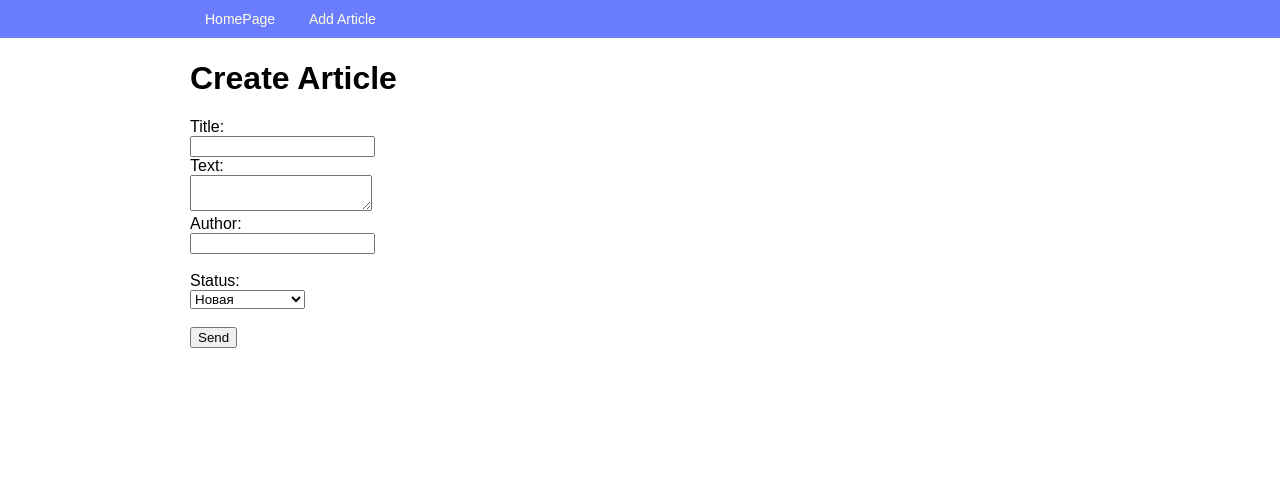
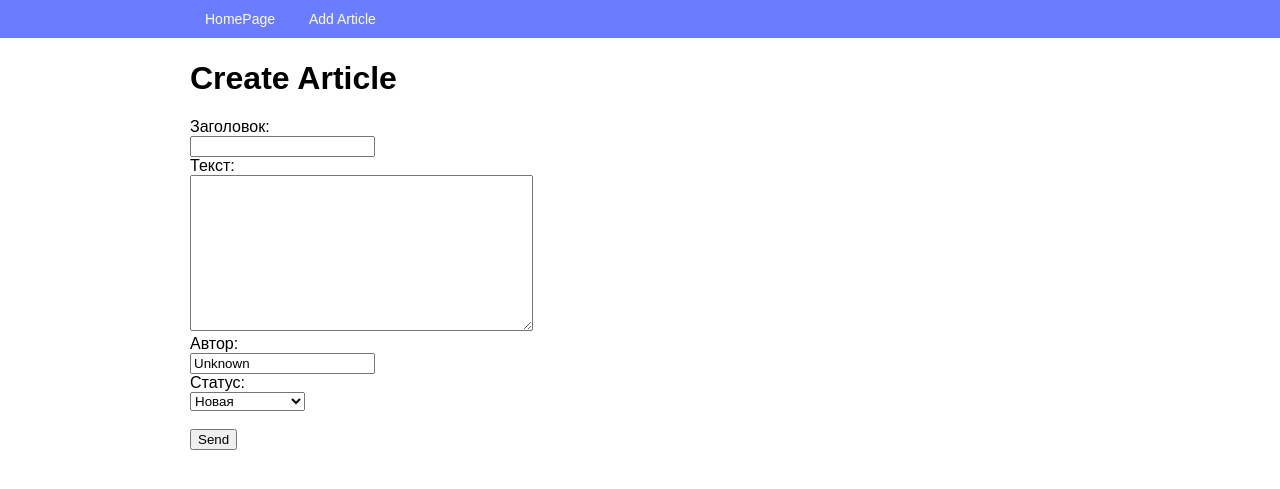
Before and after one commit to Colorados/Hello_Django_45_Articles, a Django app: page /articles/add/ in a window 1280 px wide. Shown: the top 489 px of the page. Run offline with Django 3.2, Linux system fonts and the light colour scheme.

Commit message:
Добавлены формы для вывода разметки

```diff
--- /dev/null
+++ b/source/webapp/forms.py
@@ -0,0 +1,11 @@
+from django import forms
+from .models import STATUS_CHOICES
+
+default_status = STATUS_CHOICES[0][0]
+
+
+class ArticleForm(forms.Form):
+    title = forms.CharField(max_length=200, required=True, label='Заголовок')
+    text = forms.CharField(max_length=3000, required=True, label='Текст', widget=forms.Textarea)
+    author = forms.CharField(max_length=40, required=True, label='Автор', initial='Unknown')
+    status = forms.ChoiceField(choices=STATUS_CHOICES, required=True, label='Статус', initial=default_status)
--- a/source/webapp/static/css/style.css
+++ b/source/webapp/static/css/style.css
@@ -53,5 +53,6 @@ body {
 .error {
     margin-top: 0px;
     font-size: 10px;
+    font-weight: bold;
     color: red;
 }
--- a/source/webapp/templates/article_create.html
+++ b/source/webapp/templates/article_create.html
@@ -7,27 +7,46 @@
     <form action="{% url 'article_create' %}" method="post">
         {% csrf_token %}
 
-        <label>Title:</label><br/>
-        <input type="text" name="title"/><br/>
+{#        {{ form.as_p }}#}
+{#        {{ form.as_table }}#}
+{#        {{ form.as_ul }}#}
 
-        <label>Text:</label><br/>
-        <textarea name="text"></textarea><br/>
+{#        {% for field in form %}#}
+{#            {% include 'partial/form_field.html' %}#}
+{#        {% endfor %}#}
 
-        <label>Author:</label><br/>
-        <input type="text" name="author"/><br/>
-        <br/>
+        {% include 'partial/form_field.html' with field=form.title %}
+        {% include 'partial/form_field.html' with field=form.text %}
+        {% include 'partial/form_field.html' with field=form.author %}
+        {% include 'partial/form_field.html' with field=form.status %}
 
-        <label form="id-status">Status:</label><br/>
-        <select name="status" id="id-status">
-        {# Вариант №1: обратиться по индексам к каждой паре#}
-    {#        {% for choice in status_choices %}#}
-    {#            <option value=""></option>#}
-    {#        {% endfor %}#}
-        {# Вариант №2: распаковать #}
-            {% for value, choice in status_choices %}
-                <option value="{{ value }}">{{ choice }}</option>
-            {% endfor %}
-        </select><br/>
+{#        <label for="{{ form.title.id_for_label }}">{{ form.title.label }}:</label><br/>#}
+{#        {{ form.title }}<br/>#}
+{#        {% for error in form.title.errors %}#}
+{#            <p class="error">{{ error }}</p>#}
+{#        {% endfor %}#}
+{##}
+{#        <label>Title:</label><br/>#}
+{#        <input type="text" name="title"/><br/>#}
+{##}
+{#        <label for="{{ form.text.id_for_label }}">{{ form.text.label }}:</label><br/>#}
+{#        {{ form.text }}<br/>#}
+{#        {% for error in form.text.errors %}#}
+{#            <p class="error">{{ error }}</p>#}
+{#        {% endfor %}#}
+{##}
+{#        <label for="{{ form.author.id_for_label }}">{{ form.author.label }}:</label><br/>#}
+{#        {{ form.author }}<br/>#}
+{#        {% for error in form.author.errors %}#}
+{#            <p class="error">{{ error }}</p>#}
+{#        {% endfor %}#}
+{##}
+{#        <label for="{{ form.status.id_for_label }}">{{ form.status.label }}:</label><br/>#}
+{#        {{ form.status }}<br/>#}
+{#        {% for error in form.status.errors %}#}
+{#            <p class="error">{{ error }}</p>#}
+{#        {% endfor %}#}
+
         <br/>
         <input type="submit" value="Send"/>
     </form>
--- /dev/null
+++ b/source/webapp/templates/partial/form_field.html
@@ -0,0 +1,5 @@
+<label for="{{ field.id_for_label }}">{{ field.label }}:</label><br/>
+{{ field }}<br/>
+{% for error in field.errors %}
+    <p class="error">{{ error }}</p>
+{% endfor %}
--- a/source/webapp/views.py
+++ b/source/webapp/views.py
@@ -2,6 +2,7 @@ from django.shortcuts import render, redirect, get_object_or_404
 from webapp.models import Article, STATUS_CHOICES
 # from django.urls import reverse
 from django.http import HttpResponseNotAllowed
+from webapp.forms import ArticleForm
 
 
 def index_view(request):
@@ -31,16 +32,19 @@ def article_view(request, pk):
 
 def article_create_view(request):
     if request.method == "GET":
-        return render(request, "article_create.html", context={'status_choices': STATUS_CHOICES})
+        form = ArticleForm()
+        return render(request, "article_create.html", context={'form': form})
     elif request.method == "POST":
-        title = request.POST.get('title')
-        text = request.POST.get('text')
-        author = request.POST.get('author')
-        status = request.POST.get('status')
-        article = Article.objects.create(title=title, text=text, author=author, status=status)
-
-        # redirect_url = reverse('article_view', kwargs={'pk': article.pk})
-        return redirect('article_view', pk=article.pk)
+        form = ArticleForm(data=request.POST)
+        if form.is_valid():
+            # article = Article.objects.create(**form.cleaned_data)
+            article = Article.objects.create(title=form.cleaned_data['title'],
+                                             text=form.cleaned_data['text'],
+                                             author=form.cleaned_data['author'],
+                                             status=form.cleaned_data['status'])
+            return redirect('article_view', pk=article.pk)
+        else:
+            return render(request, "article_create.html", context={'form': form})
     else:
         return HttpResponseNotAllowed(permitted_methods=['GET', 'POST'])
 
@@ -50,7 +54,8 @@ def article_update_view(request, pk):
     if request.method == "GET":
         # article = Article.objects.get(pk=pk)
         # article = get_object_or_404(Article, pk=pk)
-        return render(request, "article_update.html", context={'status_choices': STATUS_CHOICES, 'article': article})
+        return render(request, "article_update.html", context={'status_choices': STATUS_CHOICES,
+                                                               'article': article})
     elif request.method == "POST":
         errors = {}
         article.title = request.POST.get('title')
@@ -65,7 +70,9 @@ def article_update_view(request, pk):
         article.status = request.POST.get('status')
 
         if errors:
-            return render(request, "article_update.html", context={'status_choices': STATUS_CHOICES, 'article': article, 'errors': errors})
+            return render(request, "article_update.html", context={'status_choices': STATUS_CHOICES,
+                                                                   'article': article,
+                                                                   'errors': errors})
         article.save()
         return redirect('article_view', pk=article.pk)
     else:
```
